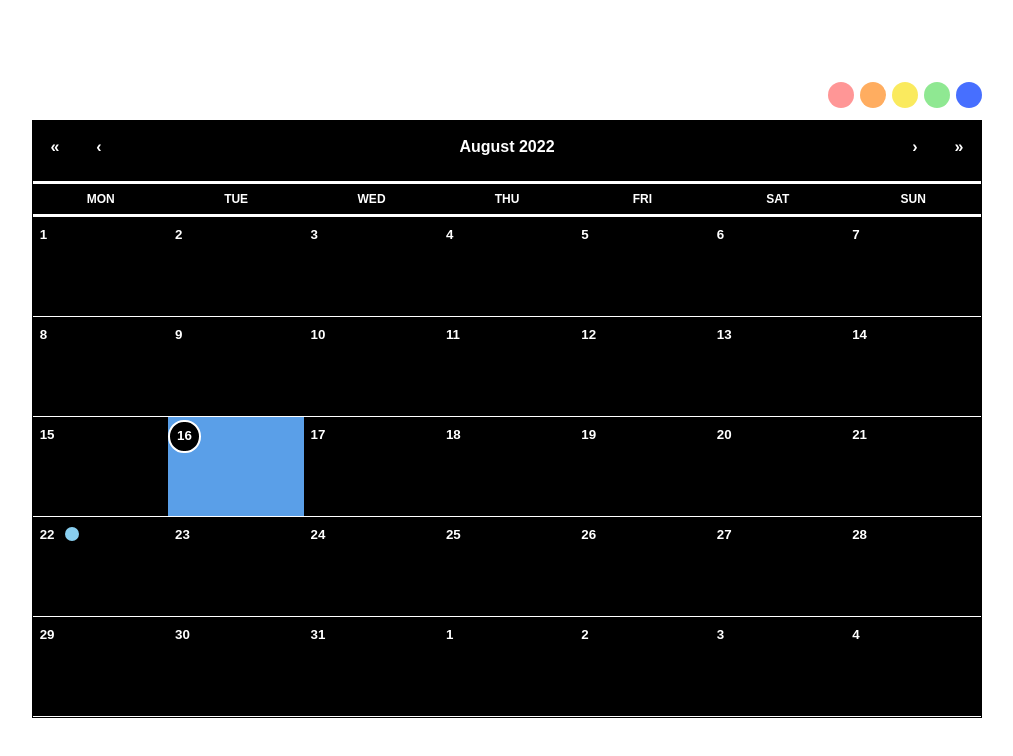
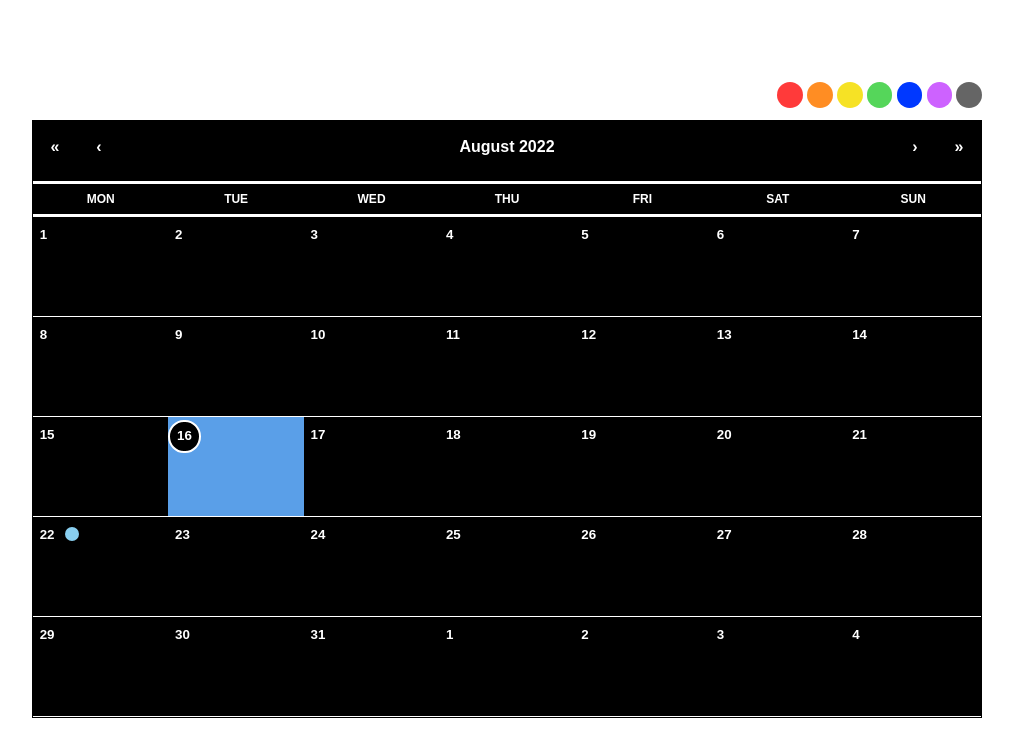
Before and after one commit to LikeLion-at-CAU-10th/Palette-React, a React (Create React App) app: page /calendar/1 in a window 1280 px wide. Shown: the top 756 px of the page, without its empty margins (133-1146 px from the left). Built offline with nearby package versions, Linux system fonts and the light colour scheme.

Commit message:
color add

```diff
--- a/src/pages/Calendar.js
+++ b/src/pages/Calendar.js
@@ -7,19 +7,6 @@ import data from "../data/calendarData";
 import styled from "styled-components";
 import { useNavigate } from "react-router-dom";
 import { useParams } from "react-router-dom";
-
-// const PaletteColor = styled.div`
-//   position: absolute;
-//   background: ${(props) => props.color};
-//   opacity: 1;
-//   top: 3vw;
-//   left: ${(props) => props.left};
-//   border-radius: 100%;
-//   cursor: pointer;
-//   transition: 0.1s;
-//   width: 2vw;
-//   height: 2vw;
-// `;
 
 const Colored = styled.div`
   background: ${(props) => props.bgColor};
@@ -52,7 +39,7 @@ const CalendarDom = styled.div`
 
 const PaletteDom = styled.div`
   display: flex;
-  width: 12vw;
+  width: 16vw;
   justify-content: space-between;
 `;
 const Palette = styled.div`
@@ -75,7 +62,15 @@ const CalendarPage = () => {
   const [value, onChange] = useState(new Date());
   const [mark, setMark] = useState([]);
   const { color } = useParams();
-  const folderList = ["red", "orange", "yellow", "green", "blue"];
+  const folderList = [
+    "red",
+    "orange",
+    "yellow",
+    "green",
+    "blue",
+    "purple",
+    "gray",
+  ];
   const navigate = useNavigate();
   const goToAnotherColor = (color) => {
     navigate(`/calendar/${color}`);
@@ -84,15 +79,19 @@ const CalendarPage = () => {
   const selectPaletteColor = (color) => {
     switch (color) {
       case "red":
-        return "#ff8b8be6";
+        return "#FF3A3A";
       case "orange":
-        return "#ffad60";
+        return "#FF8D23";
       case "yellow":
-        return "rgba(250, 232, 76, 0.9)";
+        return "#F6E225";
       case "green":
-        return "#83e686e6";
+        return "#55D65A";
       case "blue":
-        return "hsl(227, 100%, 64%)";
+        return "#0038FF";
+      case "purple":
+        return "#CD62FF";
+      case "gray":
+        return "#656565";
       default:
         return "#FFFFF";
     }
@@ -103,13 +102,17 @@ const CalendarPage = () => {
       case "red":
         return "#FEA8A7";
       case "orange":
-        return "#FDD9A7";
+        return "#FAC379";
       case "yellow":
-        return "#FFF3BF";
+        return "#FCED9D";
       case "green":
         return "#8CE999";
       case "blue":
-        return "#6989ff";
+        return "#91A6FF";
+      case "purple":
+        return "#E499F6";
+      case "gray":
+        return "#CFD4DA";
       default:
         return "#FFFFF";
     }
@@ -118,11 +121,6 @@ const CalendarPage = () => {
   const realBgColor = selectDomColor(color);
 
   useEffect(() => {
-    // const fetchData = async ()=> {
-    //   const response = await axios.get(`palette.com/calendar/${color}`).then((response)=>{
-    //     setMark(response.data)
-    //   })
-    // }
     setMark(data.postsDetail);
   }, []);
 
```
